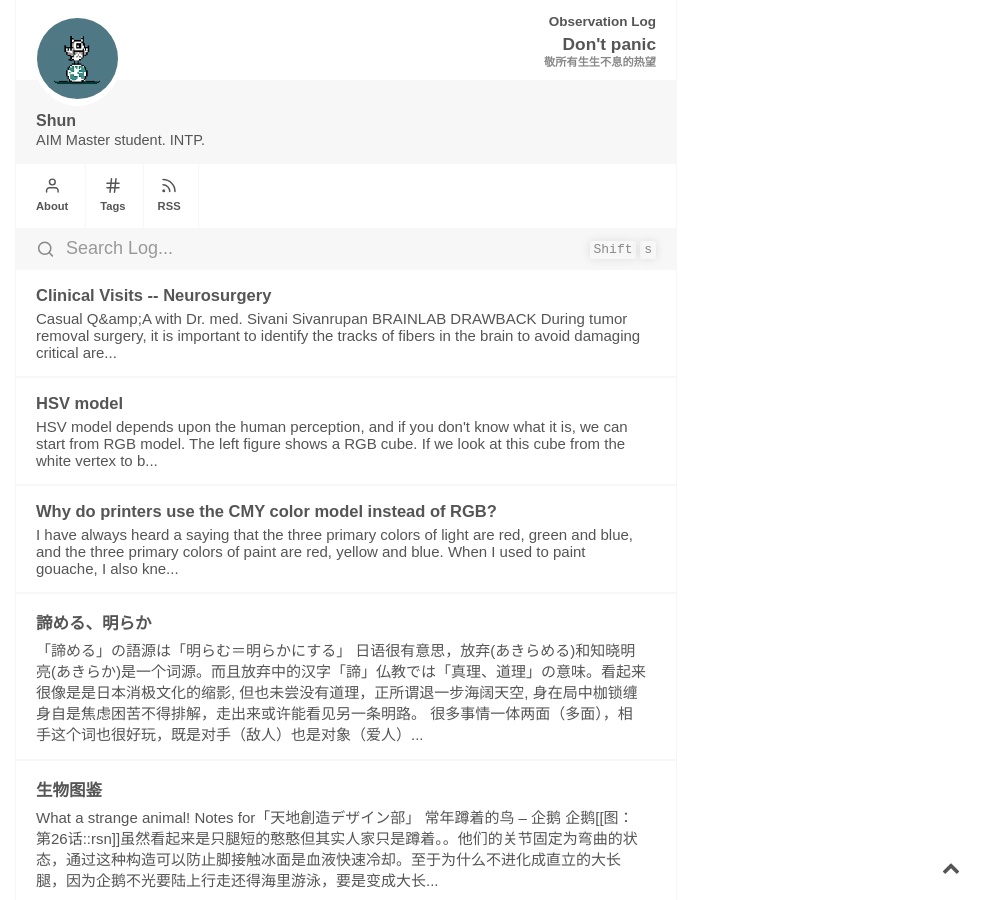
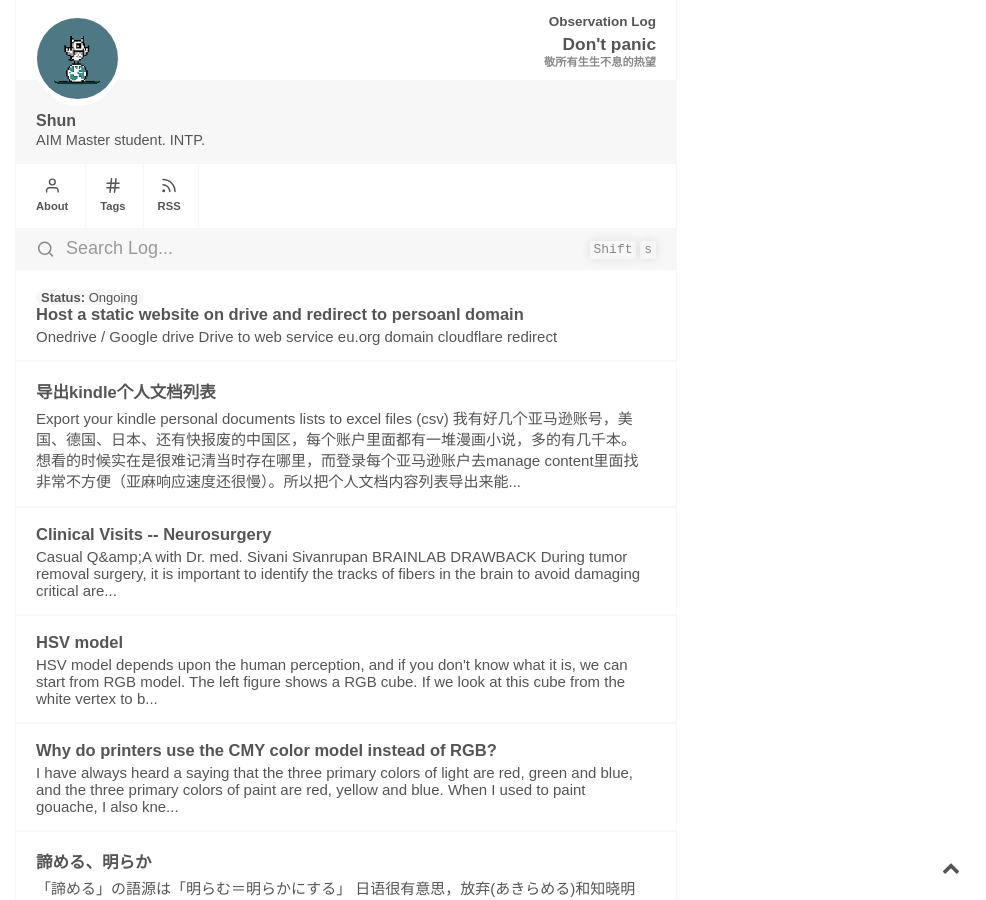
Before and after one commit to r7shun/r7shun.github.io, a Jekyll site: the page built from index.md, in a window 1280 px wide and 900 px high. Shown: the whole window, without its empty margins (294-1280 px from the left). Built offline with Jekyll 4.4.1, drawn with Linux system fonts in a browser that asks for light colours; formulas are drawn with MathJax 3.

Commit message:
kindle docs list

````diff
--- /dev/null
+++ b/_posts/2023-03-22-Export-kindle-personal-documents-list-to-excel.md
@@ -0,0 +1,39 @@
+---
+title: 导出kindle个人文档列表
+tags: tutorial
+---
+
+Export your kindle personal documents lists to excel files (csv)
+
+我有好几个亚马逊账号，美国、德国、日本、还有快报废的中国区，每个账户里面都有一堆漫画小说，多的有几千本。想看的时候实在是很难记清当时存在哪里，而登录每个亚马逊账户去manage content里面找非常不方便（亚麻响应速度还很慢）。所以把个人文档内容列表导出来能省很多事，当然你不看漫画的话我觉得应该不会有这个麻烦哈哈哈哈
+
+- 下载kindle for PC，登录账户之后记得同步，当你看到左侧统计数目和亚马逊网页里计算之和差不多时说明同步完毕，数据可能会有微小差别源于字典guide。
+
+<img src="../assets/inserts/230322kindle1.png" width="250"> |  <img src="../assets/inserts/230322kindle2.png"  width="550">
+
+- 然后打开windows run程序输入appdata，点击确定后依次进入`...\Local\Amazon\Kindle\Cache`文件夹，关闭kindle应用后会看到`KindleSyncMetadataCache.xml`，这就是同步之后得到的数据库文件了。这时你可以选择用excel直接打开as an XML table，但是会出现一个问题，如果一本书有多个作者，表格中会出现多包括每一个作者的行造成冗余，强迫症患者表示不能忍。如图，此时我已经移除了synctime，pronounciation等无用列。
+
+![](../assets/inserts/230322kindle3.png)
+
+PS：Mox/Kox.moe推送的漫画即使多作者也是一行的，似乎网站本身没有做分隔符处理。但是亚马逊自己的书反而有这个智障毛病。。。
+
+如果你觉得这类数据不多的话可以手动在excel里consolidate，但是我数据太多了还是交给机器去做吧
+
+- 将清理过的表格保存为xlsx或csv后导出，在命令行里运行以下[python](../assets/files/consolidate.py)代码
+  ```python
+  import pandas as pd
+
+    # Load your Excel file into a pandas DataFrame
+    df = pd.read_excel('D:/Downloads/Book1.xlsx') # or read_csv
+
+    # Group by book title and concatenate the authors' names
+    df_grouped = df.groupby(['ASIN', 'title'])['author'].apply(lambda x: ', '.join(x)).reset_index()
+
+    # Write the grouped data back to Excel
+    df_grouped.to_excel('Bookmerged.xlsx', index=False) # or to_scv
+```
+
+- 你会得到一个新的去完重的列表，done
+![](../assets/inserts/230322kindle4.png)
+
+- 存在中文情况下,最后导出的excel打开可能有乱码问题，重新选择encoding打开
--- /dev/null
+++ b/_posts/2023-03-22-website.md
@@ -0,0 +1,10 @@
+---
+title: Host a static website on drive and redirect to persoanl domain
+tags: tutorial
+status: Ongoing
+---
+
+1. Onedrive / Google drive
+2. Drive to web service
+3. eu.org domain
+4. cloudflare redirect
````
Also changed, not shown: _posts/2017-05-01-18.md (+1 -1 lines), _posts/2019-10-10-read-xingren.md (+1 -1 lines), _posts/2019-12-12-tianzhen.md (+1 -1 lines), _posts/2020-01-29-Michael-Meets-Mozart.md (+1 -1 lines), _posts/2023-02-21-Quotes.md (+1 -1 lines), assets/inserts/230322kindle1.png (added), assets/inserts/230322kindle2.png (added), assets/inserts/230322kindle3.png (added), assets/inserts/230322kindle4.png (added), 1 other file.
